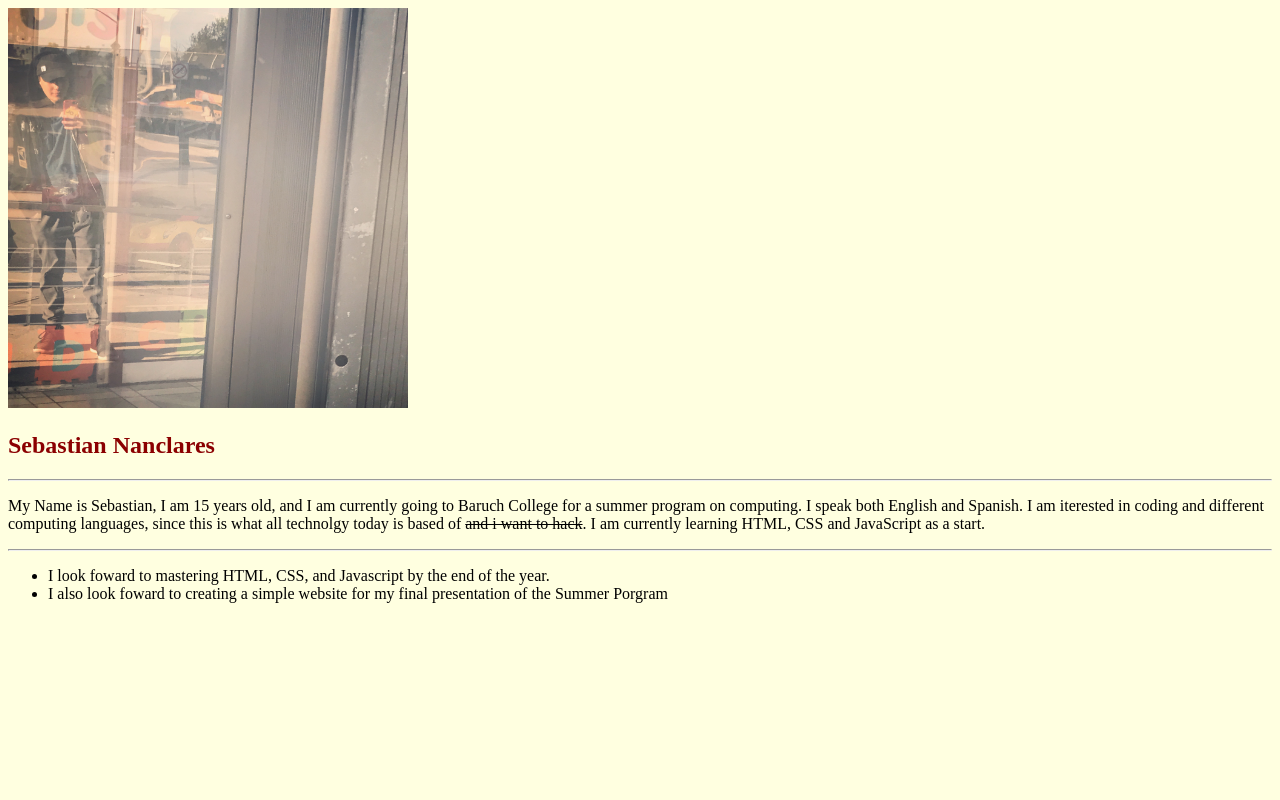
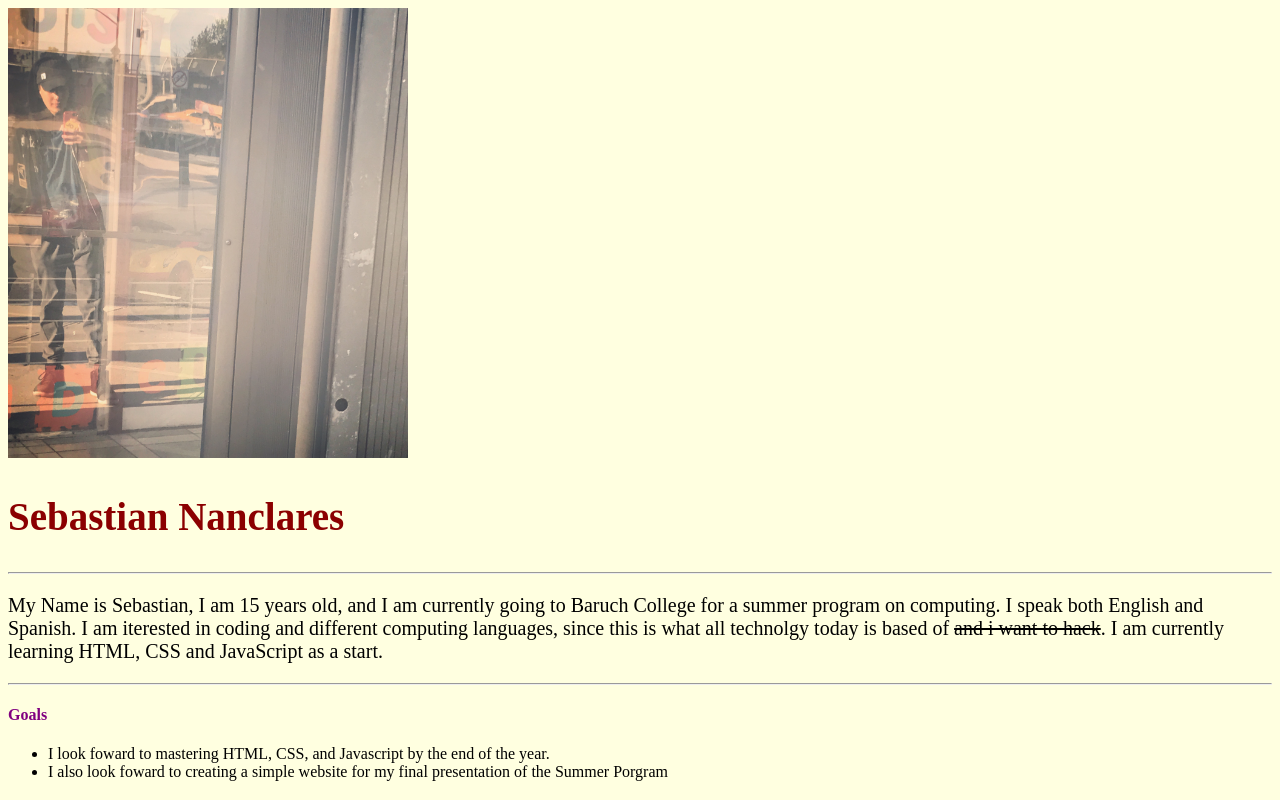
Before and after one commit to Nanclaress/My-Portfolio, a plain HTML site: page index.html in a window 1280 px wide. Drawn offline with Linux system fonts and the light colour scheme.

Commit message:
adjust image size

```diff
--- a/assets/css/style.css
+++ b/assets/css/style.css
@@ -4,3 +4,20 @@
 h2{
 	color: darkred
 }
+
+.color p{
+	font-size: 20px;
+}
+
+.color h2{
+	font-size: 39px;
+}
+
+.color img{
+	height: 450px;
+	width: 400px;
+}
+
+.color h4{
+	color: purple;
+}
--- a/index.html
+++ b/index.html
@@ -14,11 +14,12 @@
 
 
 		<div class="color">
-			<object width="400" height="400" data="./assets/images/me.jpg"></object>
+			<img src="./assets/images/me.jpg" alt="">
 			<h2>Sebastian Nanclares</h2>
 			<hr>
 			<p>My Name is Sebastian, I am 15 years old, and I am currently going to Baruch College for a summer program on computing. I speak both English and Spanish. I am iterested in coding and different computing languages, since this is what all technolgy today is based of <del>and i want to hack</del>. I am currently learning HTML, CSS and JavaScript as a start.</p>
 			<hr>
+			<h4>Goals</h4>
 				<ul>
 					<li>I look foward to mastering HTML, CSS, and Javascript by the end of the year.</li>
 					<li>I also look foward to creating a simple website for my final presentation of the Summer Porgram</li>
```
